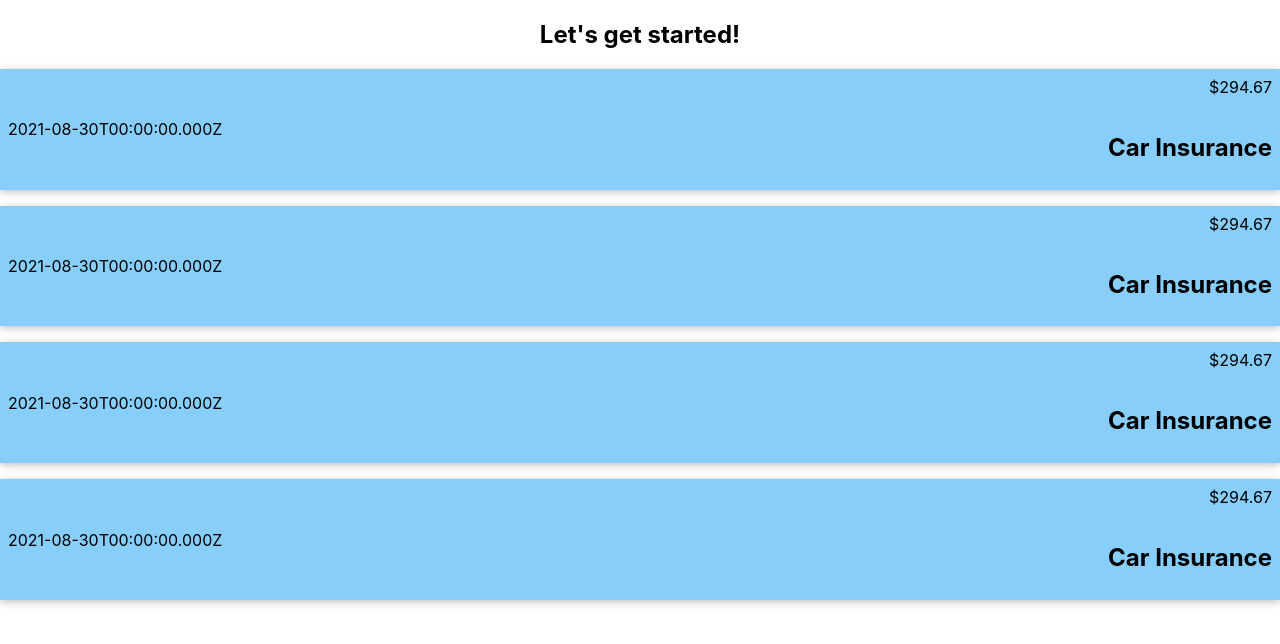
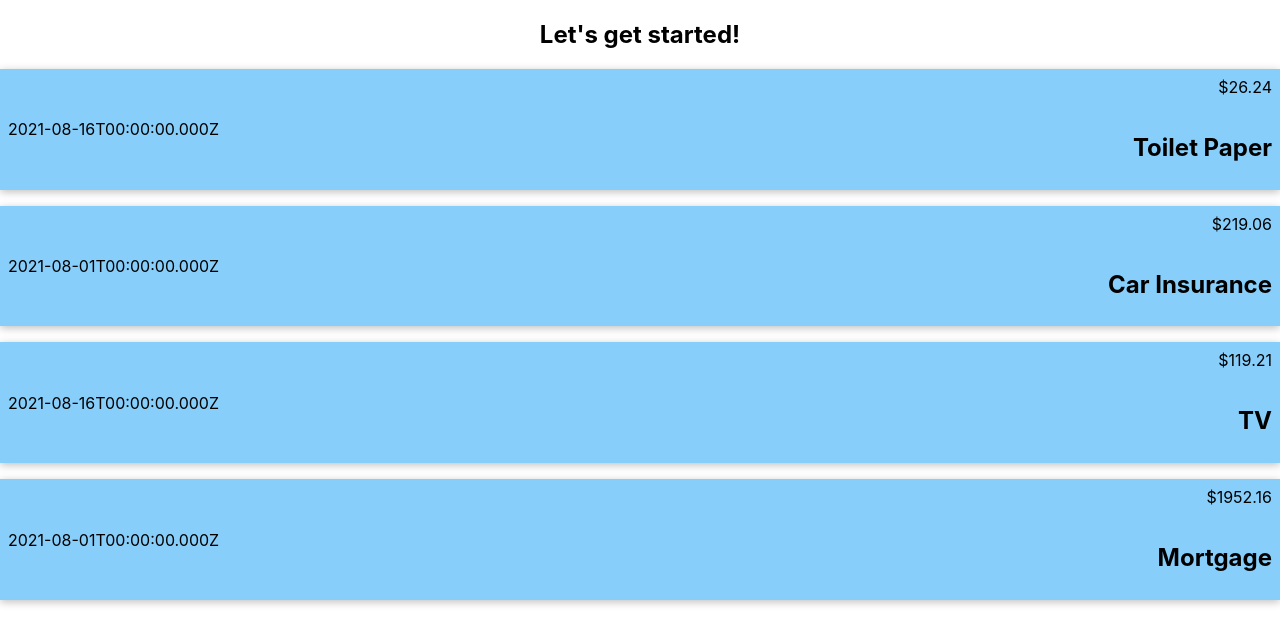
Before and after one commit to Greenhouse89/ReactPrac, a React (Create React App) app: page / in a window 1280 px wide. Shown: the top 644 px of the page. Built offline with nearby package versions, Linux system fonts and the light colour scheme.

Commit message:
completed passing of props into expense item and removed hard code

```diff
--- a/src/components/ExpenseItem.js
+++ b/src/components/ExpenseItem.js
@@ -1,17 +1,14 @@
 import './ExpenseItem.css';
 
-function ExpenseItem() {
-    const expenseDate = new Date(2021, 7, 30);
-    const expenseTitle = "Car Insurance";
-    const expenseAmount = 294.67;
+function ExpenseItem(props) {
 
 
   return (
     <div className="expense-item">
-      <div>{expenseDate.toISOString()}</div>
+      <div>{props.date.toISOString()}</div>
       <div className="expense-item_description">
-        <h2>{expenseTitle}</h2>
-        <div className= "expense-item_price">${expenseAmount}</div>
+        <h2>{props.title}</h2>
+        <div className= "expense-item_price">${props.amount}</div>
       </div>
     </div>
   );
```
